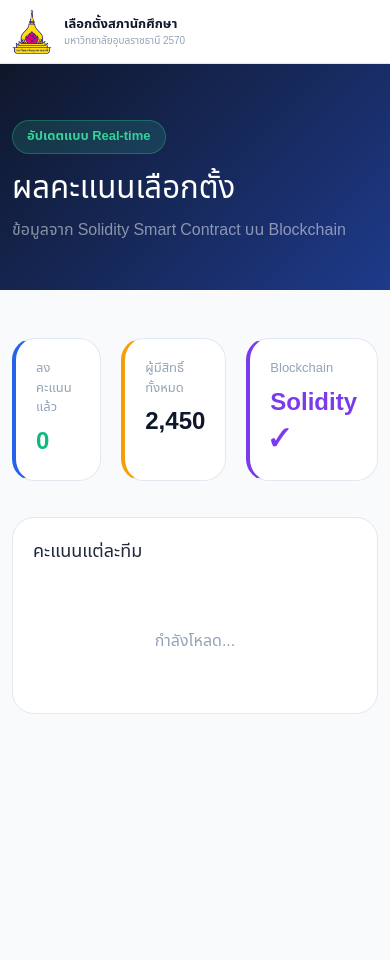
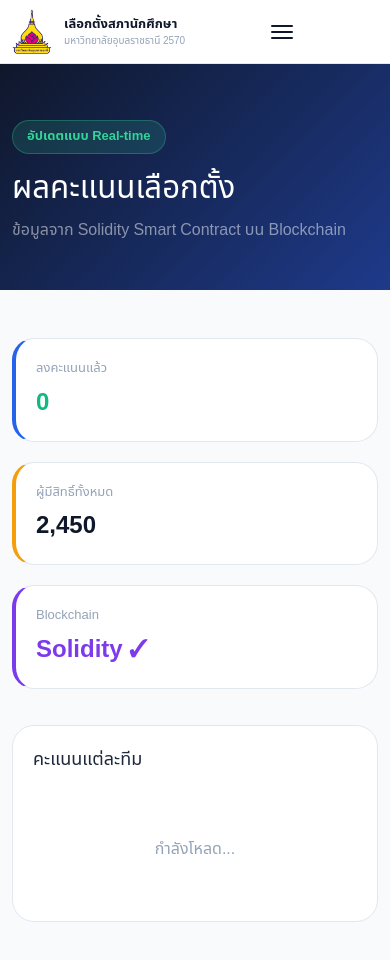
Before and after one commit to worawit00792/election-blockchain, a website: page frontend/results.html in a window 390 px wide. Before the commit the page ends 844 px from the top, so only its background shows below. Drawn offline with nearby package versions, Linux system fonts and the light colour scheme; no server answers.

Commit message:
Update results.html

```diff
--- a/frontend/results.html
+++ b/frontend/results.html
@@ -9,7 +9,8 @@
 <body data-page="results">
 <nav class="navbar"><div class="container navbar-inner">
   <a href="/home.html" class="nav-logo"><img src="/images/ubu-logo.png" alt="UBU" style="height:48px;width:auto;object-fit:contain"><div><div class="logo-main">เลือกตั้งสภานักศึกษา</div><div class="logo-sub">มหาวิทยาลัยอุบลราชธานี 2570</div></div></a>
-  <div class="nav-links"><a href="/home.html" class="nav-link">หน้าหลัก</a><a href="/candidates.html" class="nav-link">ผู้สมัคร</a><a href="/results.html" class="nav-link active">ผลคะแนน</a><a href="/blockchain.html" class="nav-link blockchain-link" style="display:none">Blockchain</a></div>
+  <button class="nav-toggle" id="nav-toggle" aria-label="เปิดเมนู"><span></span><span></span><span></span></button>
+  <div class="nav-links" id="nav-links"><a href="/home.html" class="nav-link">หน้าหลัก</a><a href="/candidates.html" class="nav-link">ผู้สมัคร</a><a href="/results.html" class="nav-link active">ผลคะแนน</a><a href="/blockchain.html" class="nav-link blockchain-link" style="display:none">Blockchain</a></div>
   <div id="nav-auth" class="nav-auth"></div>
 </div></nav>
 <div class="page-body">
@@ -21,7 +22,7 @@
     </div>
   </div>
   <div style="padding:48px 0"><div class="container">
-    <div style="display:grid;grid-template-columns:repeat(3,1fr);gap:20px;margin-bottom:36px">
+    <div class="r-grid-3" style="display:grid;grid-template-columns:repeat(3,1fr);gap:20px;margin-bottom:36px">
       <div class="stat-card" style="border-left:4px solid var(--blue)"><div class="stat-label">ลงคะแนนแล้ว</div><div class="stat-value" style="color:var(--green)" id="total-votes">0</div></div>
       <div class="stat-card" style="border-left:4px solid var(--gold)"><div class="stat-label">ผู้มีสิทธิ์ทั้งหมด</div><div class="stat-value" style="color:var(--navy)">2,450</div></div>
       <div class="stat-card" style="border-left:4px solid var(--purple)"><div class="stat-label">Blockchain</div><div class="stat-value" style="color:var(--purple);font-size:18px">Solidity ✓</div></div>
```
